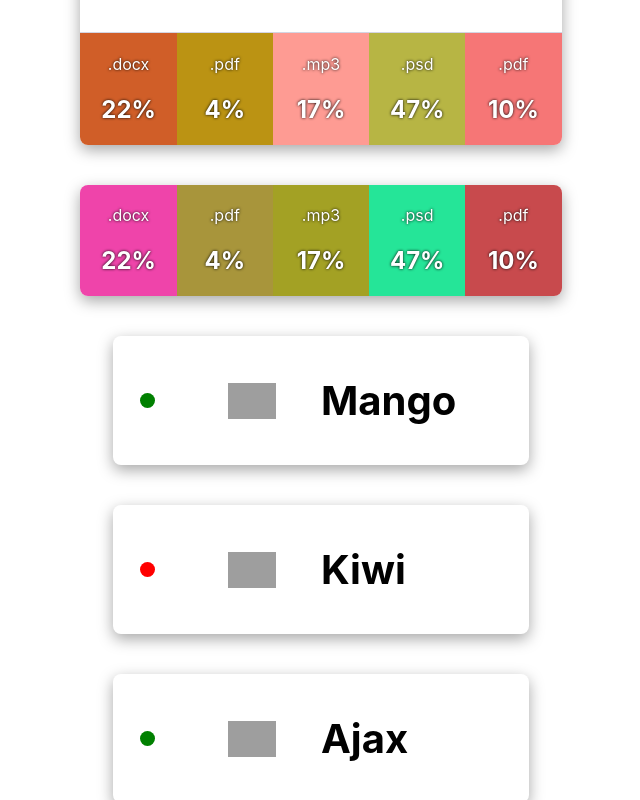
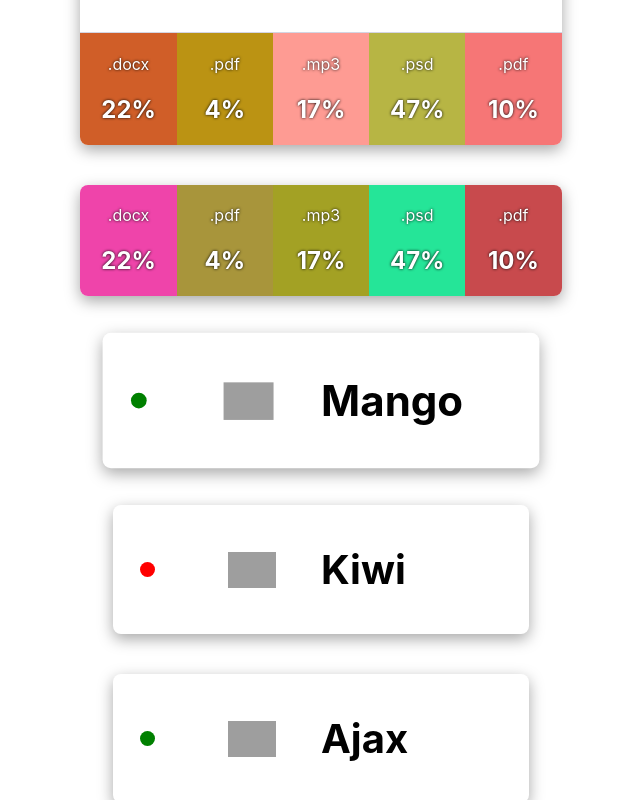
Before and after one commit to Pticeron/goit-react-hw-01-components, a React (Create React App) app: page / in a window 1280 px wide. In both pictures the pointer is over the item "Mango". Shown: the part 633-1433 px from the top of the page, without its empty margins (319-959 px from the left). Built offline with nearby package versions, Linux system fonts and the light colour scheme; grey boxes are pictures that could not be loaded.

Commit message:
add animation

```diff
--- a/src/components/friend-list/Friend.module.css
+++ b/src/components/friend-list/Friend.module.css
@@ -12,8 +12,11 @@
     align-items: center;
     box-shadow: rgba(0, 0, 0, 0.35) 0px 5px 15px;
     border-radius: 0.5rem;
+    transition: transform 250ms linear;
 }
-
+.item:hover{
+    transform: scale(1.05);
+}
 
 .status {
     border-radius: 50%;
--- a/src/components/statistics/Statistics.module.css
+++ b/src/components/statistics/Statistics.module.css
@@ -5,6 +5,11 @@
     flex-direction: column;
     box-shadow: rgba(0, 0, 0, 0.35) 0px 5px 15px;
     border-radius: 0.5rem;
+    transition: transform 250ms linear;
+}
+
+.statisticsContainer:hover{
+    transform: scale(1.05);
 }
 
 .title {
--- a/src/components/transaction-history/TransactionHistory.module.css
+++ b/src/components/transaction-history/TransactionHistory.module.css
@@ -2,7 +2,13 @@
   margin: 5vh auto;
   box-shadow: rgba(0, 0, 0, 0.35) 0px 5px 15px;
   border-radius: 0.5rem;
+  transition: transform 250ms linear;
 }
+
+.transactionHistoryTable:hover{
+  transform: scale(1.05);
+}
+
 .headersRow {
   font-size: 1.5rem;
   text-align: center;
```
